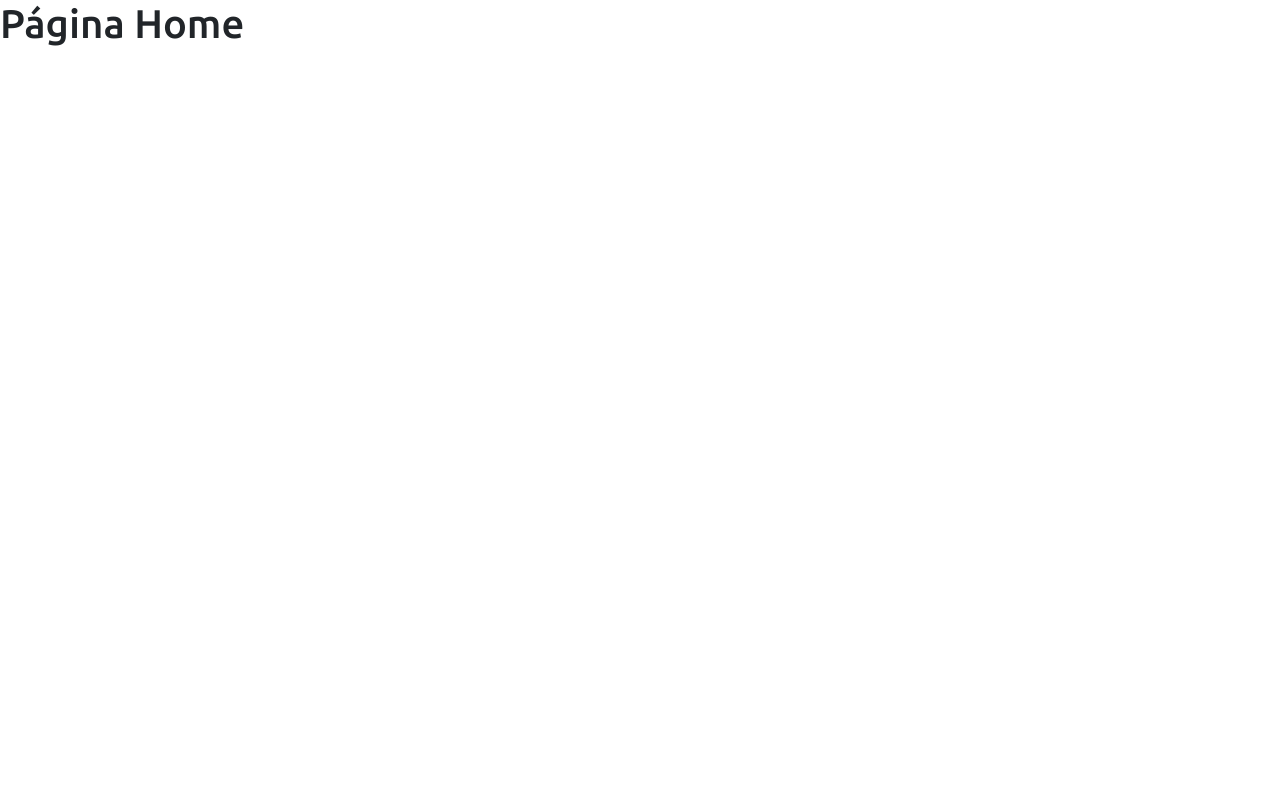
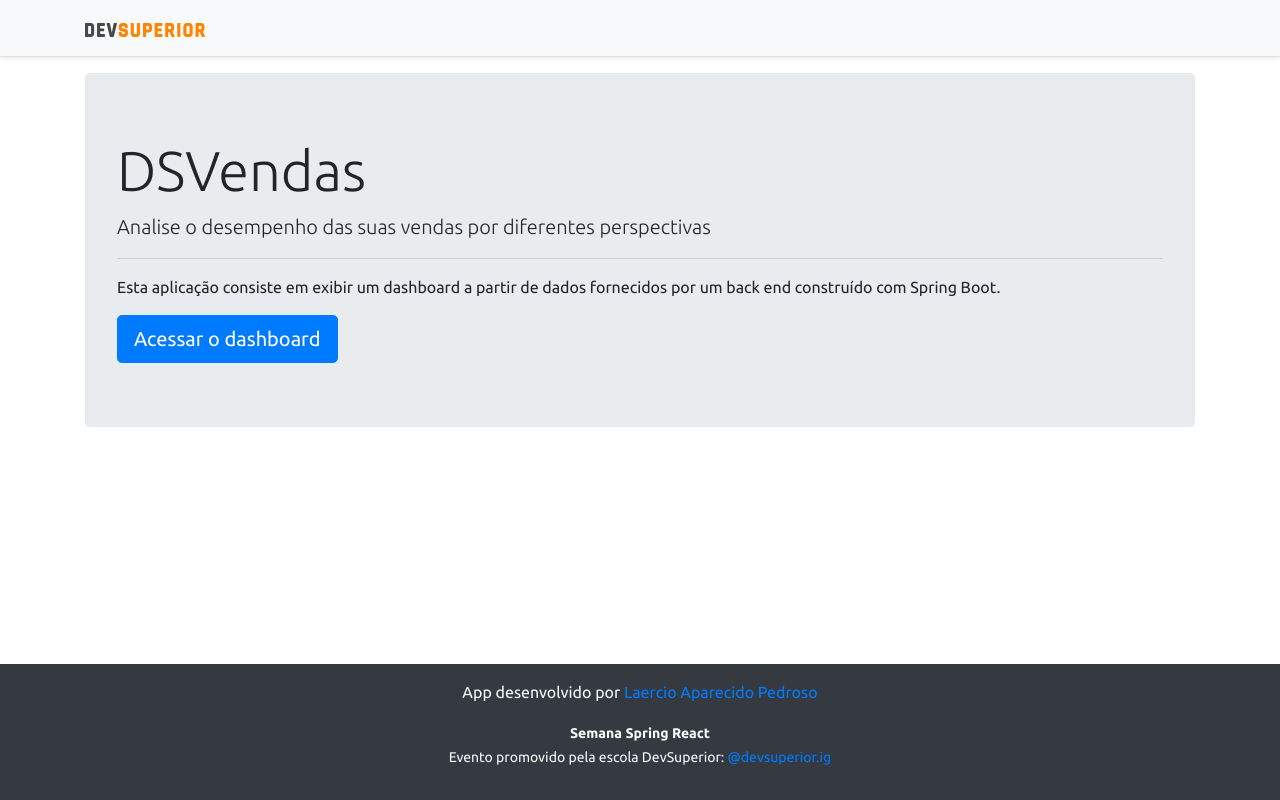
Before and after one commit to Laercio4242/projeto-sds3, a React (Create React App) app in the folder frontend/: page / in a window 1280 px wide. Built offline with nearby package versions, Linux system fonts and the light colour scheme.

Commit message:
Home, navigation

```diff
--- a/frontend/src/components/NavBar/index.tsx
+++ b/frontend/src/components/NavBar/index.tsx
@@ -1,11 +1,14 @@
-import ImgDsDark  from 'assets/img/ds-dark.svg';
+import ImgDsDark from 'assets/img/ds-dark.svg';
+import { Link } from 'react-router-dom';
 
 const NavBar = () => {
     return (
         <div className="d-flex flex-column flex-md-row align-items-center p-3 px-md-4 mb-3 bg-light border-bottom shadow-sm">
             <div className="container">
                 <nav className="my-2 my-md-0 mr-md-3">
-                    <img src={ImgDsDark} alt="DevSuperior" width="120" />
+                    <Link to="/">
+                        <img src={ImgDsDark} alt="DevSuperior" width="120" />
+                    </Link>
                 </nav>
             </div>
         </div>
--- a/frontend/src/pages/Home/index.tsx
+++ b/frontend/src/pages/Home/index.tsx
@@ -1,8 +1,24 @@
+import Footer from "components/Footer";
+import NavBar from "components/NavBar";
+import { Link } from "react-router-dom";
+
 const Home = () => {
     return (
-        <div>
-            <h1>Página Home</h1>
-        </div>
+        <>
+            <NavBar />
+            <div className="container">
+                <div className="jumbotron">
+                    <h1 className="display-4">DSVendas</h1>
+                    <p className="lead">Analise o desempenho das suas vendas por diferentes perspectivas</p>
+                    <hr />
+                    <p>Esta aplicação consiste em exibir um dashboard a partir de dados fornecidos por um back end construído com Spring Boot.</p>
+                    <Link className="btn btn-primary btn-lg" to="/dashboard">
+                        Acessar o dashboard
+                    </Link>
+                </div>
+            </div>
+            <Footer />
+        </>
     );
 }
 
```
Also changed, not shown: frontend/src/Routes.tsx (line endings or trailing spaces).
